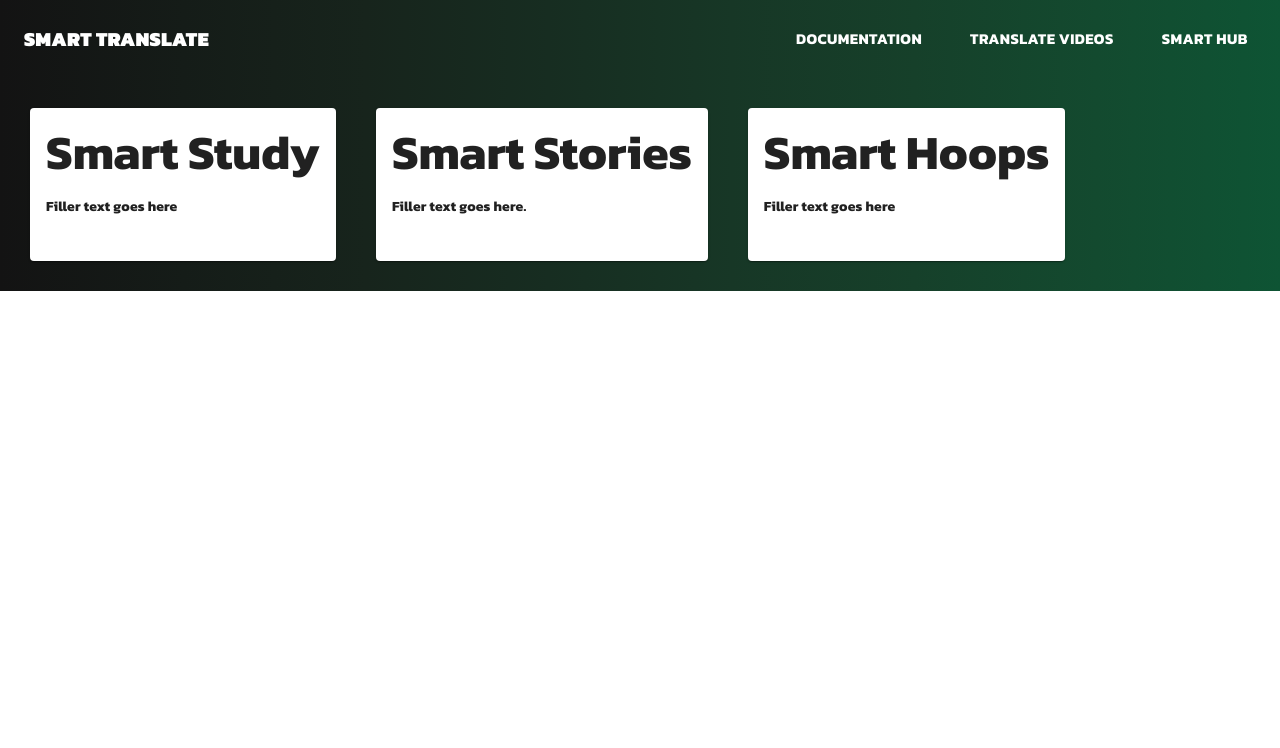
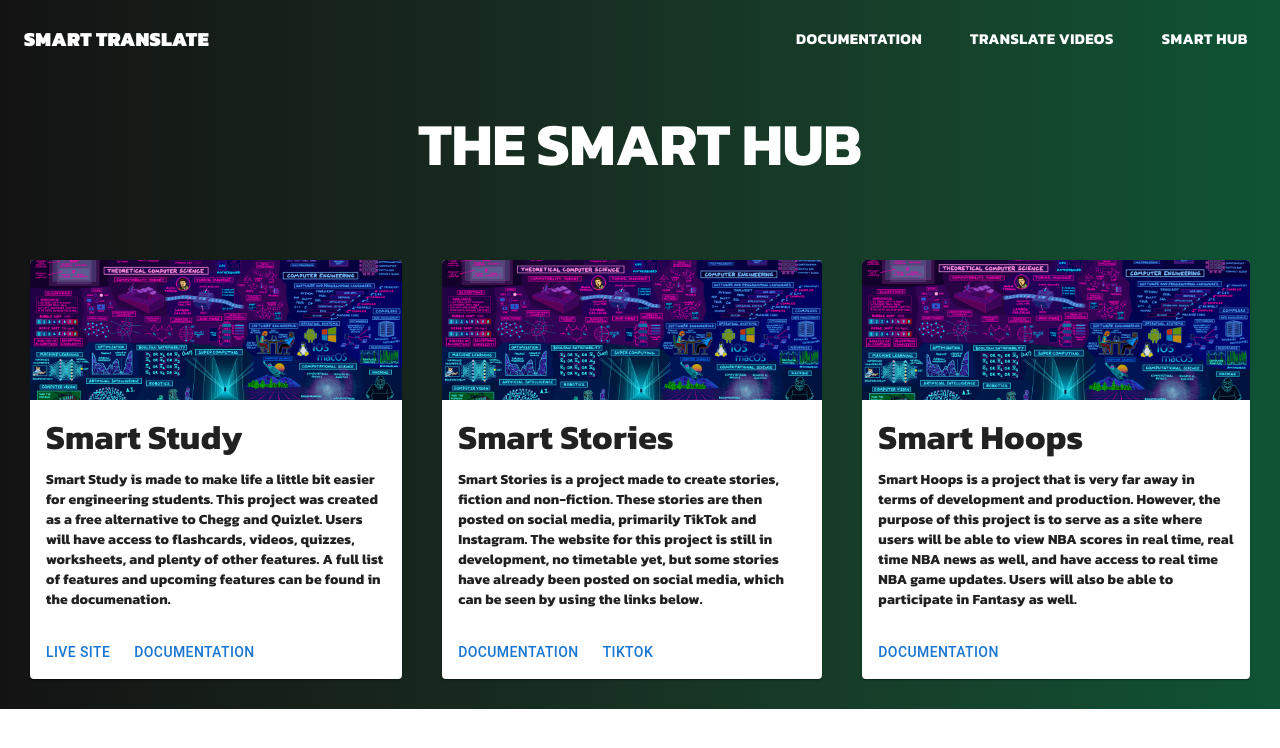
Before and after one commit to hamim23z/SmartTranslate-Main, a Next.js app: page /smart-hub in a window 1280 px wide. Shown: the top 748 px of the page. Built offline with nearby package versions, Linux system fonts and the light colour scheme.

Commit message:
Completed the cards for each project and code formatted.

```diff
--- a/app/smart-hub/page.js
+++ b/app/smart-hub/page.js
@@ -1,6 +1,22 @@
 "use client";
 import { useState } from "react";
-import {Box, Typography, AppBar, Toolbar, IconButton, Button, List, ListItem, ListItemButton, ListItemText, Drawer, Card, CardMedia, CardContent, CardActions} from "@mui/material";
+import {
+  Box,
+  Typography,
+  AppBar,
+  Toolbar,
+  IconButton,
+  Button,
+  List,
+  ListItem,
+  ListItemButton,
+  ListItemText,
+  Drawer,
+  Card,
+  CardMedia,
+  CardContent,
+  CardActions,
+} from "@mui/material";
 import MenuIcon from "@mui/icons-material/Menu";
 import Link from "next/link";
 
@@ -189,78 +205,131 @@ export default function SmartHub() {
       </Drawer>
 
 
+      <Box>
+        <Typography variant="h2"
+          sx = {{
+            fontFamily: "Kanit",
+            fontWeight: 700,
+            textTransform: "uppercase",
+            textAlign: "center",
+            background:
+            "linear-gradient(90deg, #131313, #151c18, #17241c, #172d21, #173726, #16402a, #134a2f, #0e5434)",
+            color: "white",
+            paddingTop: "30px",
+            paddingBottom: "50px"
+          }}
+        >
+          The Smart Hub
+        </Typography>
+      </Box>
+
+      {/*The cards labeling each project*/}
       <Box
-        sx = {{
+        sx={{
           display: "flex",
           flexDirection: "row",
-          background: "linear-gradient(90deg, #131313, #151c18, #17241c, #172d21, #173726, #16402a, #134a2f, #0e5434)",
+          background:
+            "linear-gradient(90deg, #131313, #151c18, #17241c, #172d21, #173726, #16402a, #134a2f, #0e5434)",
           padding: "30px",
-          gap: 5
+          gap: 5,
+          alignItems: "center",
+          justifyContent: "center"
         }}
       >
-        <Card sx = {{maxWidth: 390}}>
-          <CardMedia>
-
-          </CardMedia>
+       <Card sx={{ maxWidth: 390 }}>
+        <CardMedia
+            sx={{ height: 140 }}
+            image="/mapofcs.png"
+            title="Map of CS"
+          ></CardMedia>
 
           <CardContent>
-            <Typography gutterBottom variant="h3" sx = {{fontFamily: "Kanit", fontWeight: 700}}>
+            <Typography
+              gutterBottom
+              variant="h4"
+              sx={{ fontFamily: "Kanit", fontWeight: 700 }}
+            >
               Smart Study
             </Typography>
 
-            <Typography variant="body2" sx = {{fontFamily: "Kanit", fontWeight: 700}}>
-              Filler text goes here
+            <Typography
+              variant="body2"
+              sx={{ fontFamily: "Kanit", fontWeight: 700 }}
+            >
+              Smart Study is made to make life a little bit easier for engineering students. This project was created as a free
+              alternative to Chegg and Quizlet. Users will have access to flashcards, videos, quizzes, worksheets, and plenty of
+              other features. A full list of features and upcoming features can be found in the documenation.
             </Typography>
           </CardContent>
 
           <CardActions>
-            <Button></Button>
+            <Button>Live Site</Button>
 
-            <Button></Button>
+            <Button>Documentation</Button>
           </CardActions>
         </Card>
 
-        <Card sx = {{maxWidth: 390}}>
-          <CardMedia>
-
-          </CardMedia>
+        <Card sx={{ maxWidth: 390 }}>
+        <CardMedia
+            sx={{ height: 140 }}
+            image="/mapofcs.png"
+            title="Map of CS"
+          ></CardMedia>
 
           <CardContent>
-            <Typography gutterBottom variant="h3" sx = {{fontFamily: "Kanit", fontWeight: 700}}>
+            <Typography
+              gutterBottom
+              variant="h4"
+              sx={{ fontFamily: "Kanit", fontWeight: 700 }}
+            >
               Smart Stories
             </Typography>
 
-            <Typography variant="body2" sx = {{fontFamily: "Kanit", fontWeight: 700}}>
-              Filler text goes here.
+            <Typography
+              variant="body2"
+              sx={{ fontFamily: "Kanit", fontWeight: 700 }}
+            >
+              Smart Stories is a project made to create stories, fiction and non-fiction. These stories are then posted on social media,
+              primarily TikTok and Instagram. The website for this project is still in development, no timetable yet, but some stories have already been posted
+              on social media, which can be seen by using the links below.
             </Typography>
           </CardContent>
 
           <CardActions>
-            <Button></Button>
-
-            <Button></Button>
+            <Button>Documentation</Button>
+            <Button>TikTok</Button>
           </CardActions>
         </Card>
 
-        <Card sx = {{maxWidth: 340}}>
-          <CardMedia>
-
-          </CardMedia>
+        <Card sx={{ maxWidth: 390 }}>
+          <CardMedia
+            sx={{ height: 140 }}
+            image="/mapofcs.png"
+            title="Map of CS"
+          ></CardMedia>
 
           <CardContent>
-            <Typography gutterBottom variant="h3" sx = {{fontFamily: "Kanit", fontWeight: 700}}>
+            <Typography
+              gutterBottom
+              variant="h4"
+              sx={{ fontFamily: "Kanit", fontWeight: 700 }}
+            >
               Smart Hoops
             </Typography>
 
-            <Typography variant="body2" sx = {{fontFamily: "Kanit", fontWeight: 700}}>
-              Filler text goes here
+            <Typography
+              variant="body2"
+              sx={{ fontFamily: "Kanit", fontWeight: 700 }}
+            >
+              Smart Hoops is a project that is very far away in terms of development and production. However, the purpose
+              of this project is to serve as a site where users will be able to view NBA scores in real time, real time
+              NBA news as well, and have access to real time NBA game updates. Users will also be able to participate in
+              Fantasy as well.
             </Typography>
           </CardContent>
 
           <CardActions>
-            <Button></Button>
-
-            <Button></Button>
+            <Button>Documentation</Button>
           </CardActions>
         </Card>
       </Box>
```
Also changed, not shown: public/mapofcs.png (added).
